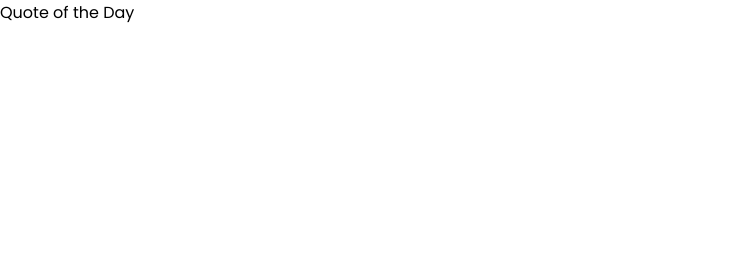
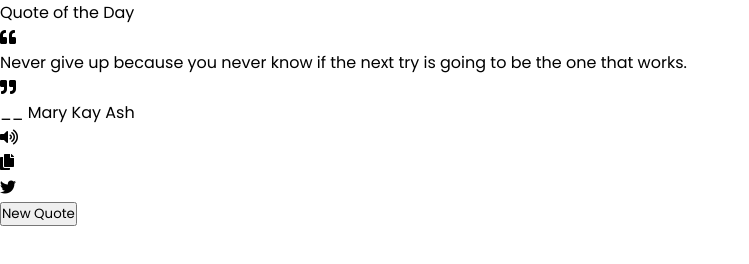
Before and after one commit to Nastia77777/random-quote-generator, a plain HTML site: page index.html in a window 1280 px wide. Shown: the whole page, without its empty margins (0-749 px from the left). Drawn offline with Linux system fonts and the light colour scheme.

Commit message:
Added HTML structure

```diff
--- a/index.html
+++ b/index.html
@@ -8,9 +8,30 @@
     <link rel="stylesheet" href="https://cdnjs.cloudflare.com/ajax/libs/font-awesome/5.15.3/css/all.min.css"/>
 </head>
 <body>
-    <div class="wrapper">
-        <header>Quote of the Day</header>
+  <div class="wrapper">
+    <header>Quote of the Day</header>
+    <div class="content">
+      <div class="quote-area">
+        <i class="fas fa-quote-left"></i>
+        <p class="quote">Never give up because you never know if the next try is going to be the one that works.</p>
+        <i class="fas fa-quote-right"></i>
+      </div>
+      <div class="author">
+        <span>__</span>
+        <span class="name">Mary Kay Ash</span>
+      </div>
     </div>
-
+    <div class="buttons">
+      <div class="features">
+        <ul>
+          <li class="speech"><i class="fas fa-volume-up"></i></li>
+          <li class="copy"><i class="fas fa-copy"></i></li>
+          <li class="twitter"><i class="fab fa-twitter"></i></li>
+        </ul>
+        <button>New Quote</button>
+      </div>
+    </div>
+  </div>
+  <script src="script.js"></script>
 </body>
 </html>
```
